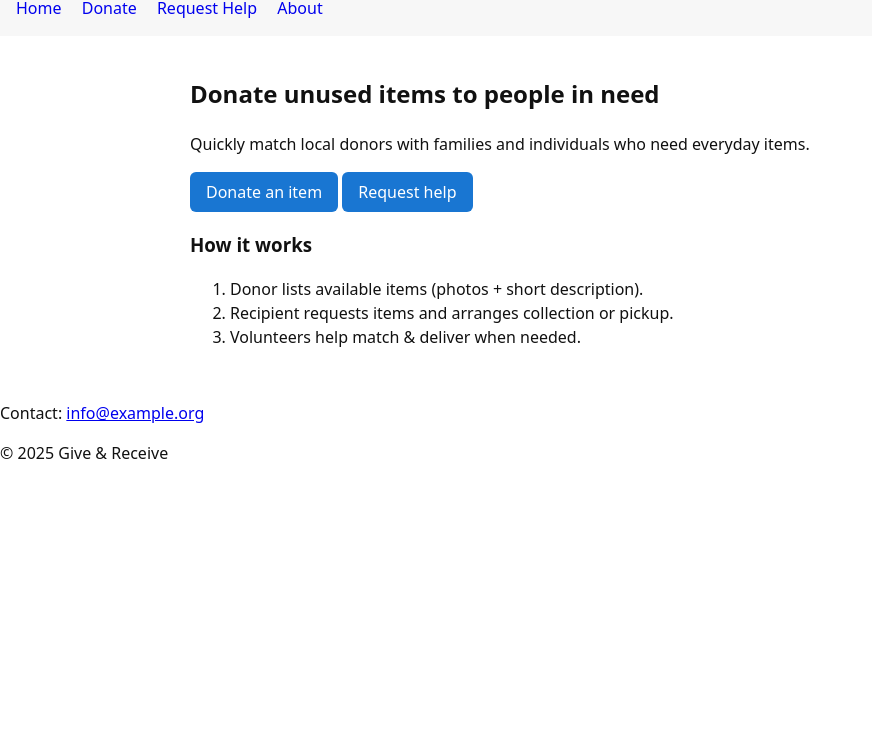
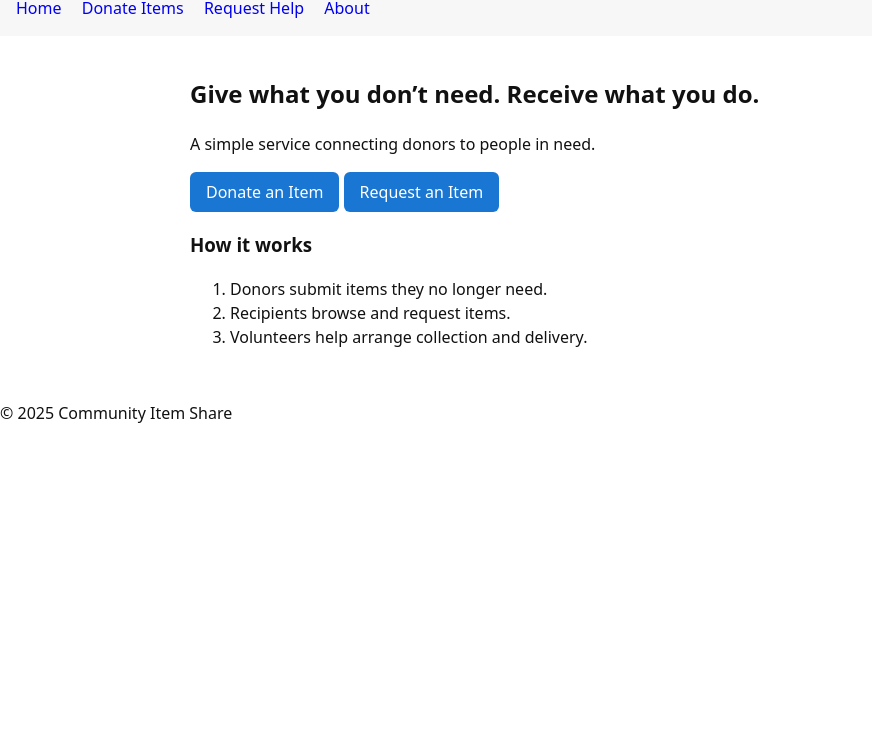
Before and after one commit to adbanna3333-debug/adbanna, a plain HTML site: page index.html in a window 1280 px wide. Shown: the part 56-800 px from the top of the page, without its empty margins (0-872 px from the left). Drawn offline with Linux system fonts and the light colour scheme.

Commit message:
Update index.html

```diff
--- a/index.html
+++ b/index.html
@@ -3,45 +3,46 @@
 <head>
   <meta charset="utf-8" />
   <meta name="viewport" content="width=device-width,initial-scale=1" />
-  <title>Give & Receive — Donate Unused Items</title>
+  <title>Community Item Share</title>
   <link rel="stylesheet" href="css/style.css" />
 </head>
 <body>
   <header>
-    <h1>Give & Receive</h1>
-    <nav aria-label="Main">
+    <h1>Community Item Share</h1>
+    <nav aria-label="Main Navigation">
       <a href="index.html">Home</a>
-      <a href="donate.html">Donate</a>
+      <a href="donate.html">Donate Items</a>
       <a href="request.html">Request Help</a>
       <a href="about.html">About</a>
     </nav>
   </header>
 
   <main>
-    <section id="hero">
-      <h2>Donate unused items to people in need</h2>
-      <p>Quickly match local donors with families and individuals who need everyday items.</p>
-      <p><a href="donate.html" class="btn">Donate an item</a>
-         <a href="request.html" class="btn">Request help</a></p>
+    <section class="hero">
+      <h2>Give what you don’t need. Receive what you do.</h2>
+      <p>A simple service connecting donors to people in need.</p>
+      <div class="buttons">
+        <a class="btn" href="donate.html">Donate an Item</a>
+        <a class="btn" href="request.html">Request an Item</a>
+      </div>
     </section>
 
-    <section id="how">
+    <section>
       <h3>How it works</h3>
       <ol>
-        <li>Donor lists available items (photos + short description).</li>
-        <li>Recipient requests items and arranges collection or pickup.</li>
-        <li>Volunteers help match & deliver when needed.</li>
+        <li>Donors submit items they no longer need.</li>
+        <li>Recipients browse and request items.</li>
+        <li>Volunteers help arrange collection and delivery.</li>
       </ol>
     </section>
   </main>
 
   <footer>
-    <p>Contact: <a href="mailto:info@example.org">info@example.org</a></p>
-    <p>&copy; <span id="year"></span> Give & Receive</p>
+    <p>&copy; <span id="year"></span> Community Item Share</p>
   </footer>
 
   <script>
-    document.getElementById('year').textContent = new Date().getFullYear();
+    document.getElementById("year").textContent = new Date().getFullYear();
   </script>
 </body>
 </html>
```
